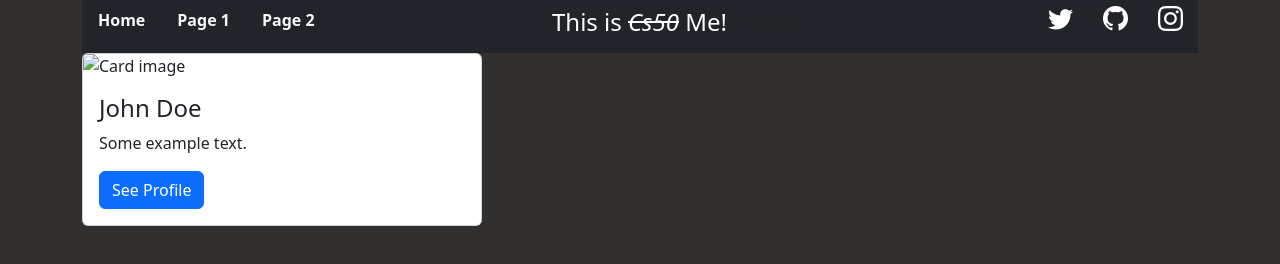
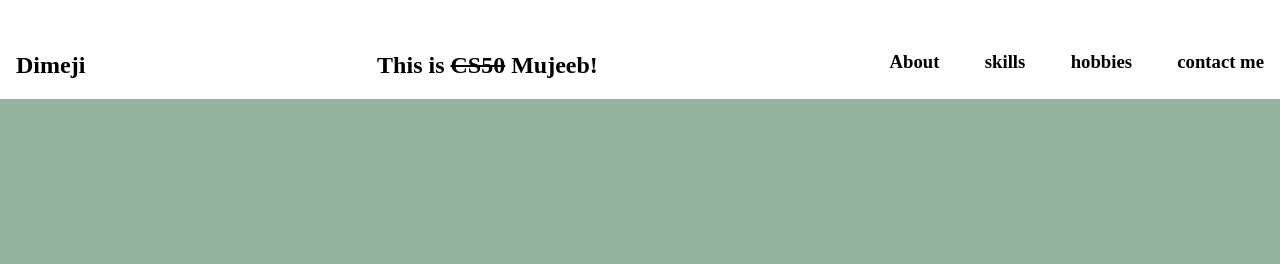
Before and after one commit to hemjay07/pset-8, a plain HTML site: page index.html in a window 1280 px wide. Drawn offline with nearby package versions, Linux system fonts and the light colour scheme.

Commit message:
completed the navbar

```diff
--- a/index.html
+++ b/index.html
@@ -4,75 +4,57 @@
     <meta charset="UTF-8" />
     <meta http-equiv="X-UA-Compatible" content="IE=edge" />
     <meta name="viewport" content="width=device-width, initial-scale=1.0" />
-    <title>My Homepage</title>
-    <link
-      href="https://cdn.jsdelivr.net/npm/bootstrap@5.2.0-beta1/dist/css/bootstrap.min.css"
-      rel="stylesheet"
-      integrity="sha384-0evHe/X+R7YkIZDRvuzKMRqM+OrBnVFBL6DOitfPri4tjfHxaWutUpFmBp4vmVor"
-      crossorigin="anonymous"
-    />
+    <title>MUJEEB</title>
     <link href="pset8.css" rel="stylesheet" />
     <link
       rel="stylesheet"
-      href="https://cdn.jsdelivr.net/npm/bootstrap-icons@1.8.3/font/bootstrap-icons.css"
+      href="https://cdnjs.cloudflare.com/ajax/libs/font-awesome/6.1.1/css/fontawesome.min.css"
+      integrity="sha512-xX2rYBFJSj86W54Fyv1de80DWBq7zYLn2z0I9bIhQG+rxIF6XVJUpdGnsNHWRa6AvP89vtFupEPDP8eZAtu9qA=="
+      crossorigin="anonymous"
+      referrerpolicy="no-referrer"
     />
   </head>
-  <body style="background-color: rgb(50, 47, 47)">
-    <div class="div container">
-      <ul class="nav bg-dark">
-        <li class="nav-item">
-          <a class="nav-link text-light" href="#"><strong>Home</strong></a>
-        </li>
-        <li class="nav-item">
-          <a class="nav-link text-light" href="#"><strong>Page 1</strong></a>
-        </li>
-        <li class="nav-item">
-          <a class="nav-link text-light" href="#"><strong>Page 2</strong></a>
-        </li>
-        <span class="navbar-text text-white ms-auto">
-          <h4>
-            This is <em><s>Cs50</s></em> Me!
-          </h4></span
-        >
-        <li class="nav-item">
-          <a class="nav-link text-dark" href="#"><strong>Page 3</strong></a>
-        </li>
-        <li class="nav-item ms-auto">
-          <a href="https://twitter.com/mujeeb_dimeji" class="twitter text-dark">
-            <i class="bi bi-twitter icons"></i>
-          </a>
-        </li>
-        <li class="nav-item">
-          <a href="https://github.com/hemjay07" class="github text-dark">
-            <i class="bi bi-github icons"></i>
-          </a>
-        </li>
-        <li class="nav-item">
-          <a href="" class="instagram text-dark">
-            <i class="bi bi-instagram icons"></i>
-          </a>
-        </li>
-      </ul>
-    </div>
-    <div class="container">
-      <div class="row">
-        <div class="col">
-          <div class="card" style="width: 400px">
-            <img class="card-img-top" src="img_avatar1.png" alt="Card image" />
-            <div class="card-body">
-              <h4 class="card-title">John Doe</h4>
-              <p class="card-text">Some example text.</p>
-              <a href="#" class="btn btn-primary">See Profile</a>
-            </div>
+  <body>
+    <div class="nav">
+      <div class="Brand-nav-item">
+        <div class="brand">
+          <h2>Dimeji</h2>
+        </div>
+        <div class="nav-item-collapse">
+          <div>
+            <h3>About</h3>
           </div>
+          <div>
+            <h3>skills</h3>
+          </div>
+          <div>
+            <h3>hobbies</h3>
+          </div>
+          <div>
+            <h3>contact me</h3>
+          </div>
+        </div>
+      </div>
+      <div class="title">
+        <h2>This is <span>CS50</span> Mujeeb!</h2>
+      </div>
+      <div class="toggler"><i class="fa-thin fa-bars"></i></div>
+      <div class="nav-item-expand">
+        <div>
+          <h3>About</h3>
+        </div>
+        <div>
+          <h3>skills</h3>
+        </div>
+        <div>
+          <h3>hobbies</h3>
+        </div>
+        <div>
+          <h3>contact me</h3>
         </div>
       </div>
     </div>
 
-    <script
-      src="https://cdn.jsdelivr.net/npm/bootstrap@5.2.0-beta1/dist/js/bootstrap.bundle.min.js"
-      integrity="sha384-pprn3073KE6tl6bjs2QrFaJGz5/SUsLqktiwsUTF55Jfv3qYSDhgCecCxMW52nD2"
-      crossorigin="anonymous"
-    ></script>
+    <script src="script.js"></script>
   </body>
 </html>
--- a/pset8.css
+++ b/pset8.css
@@ -1,5 +1,64 @@
-.icons {
-  color: white;
-  font-size: 25px;
-  margin: 15px;
+html {
+  font-size: 0.9rem;
 }
+body {
+  padding: 0 0;
+  background-color: #94b49f;
+  margin: 0;
+}
+.brand {
+  align-items: left;
+}
+.brand-nav-item {
+  display: flex;
+  flex-direction: column;
+}
+
+i {
+  font-size: 3.5rem;
+}
+.nav {
+  display: flex;
+  flex-direction: row;
+  background-color: white;
+  justify-content: space-between;
+  padding: 2rem 1rem 0;
+  color: black;
+}
+
+.nav-item-collapse {
+  display: none;
+}
+.nav-item-expand {
+  display: flex;
+  flex-direction: row;
+  justify-content: space-between;
+  width: 30%;
+}
+
+.nav-item-expand {
+  display: none;
+}
+span {
+  text-decoration: line-through;
+}
+
+@media screen and (min-width: 1199.98px) {
+  html {
+    font-size: 1rem;
+  }
+  .toggler {
+    display: none;
+  }
+  .nav-item-expand {
+    display: flex;
+    flex-direction: row;
+    justify-content: space-between;
+    width: 30%;
+  }
+
+  .nav-item-collapse {
+    display: none;
+    background-color: red;
+  }
+}
--- /dev/null
+++ b/script.js
@@ -0,0 +1,24 @@
+"use strict";
+const toggler = document.querySelector(".toggler");
+const navItem = document.querySelector(".nav-item-collapse");
+let shown = false;
+toggler.addEventListener("click", function () {
+  if (!shown) {
+    navItem.style.display = "block";
+    console.log(2);
+    shown = true;
+  } else {
+    navItem.style.display = "none";
+    shown = false;
+  }
+});
+
+const query = window.matchMedia("(min-width : 1199.98px)");
+
+query.addListener(removeCollapsedNavItem);
+
+function removeCollapsedNavItem(b) {
+  if (b.matches) {
+    navItem.style.display = "none";
+  }
+}
```
